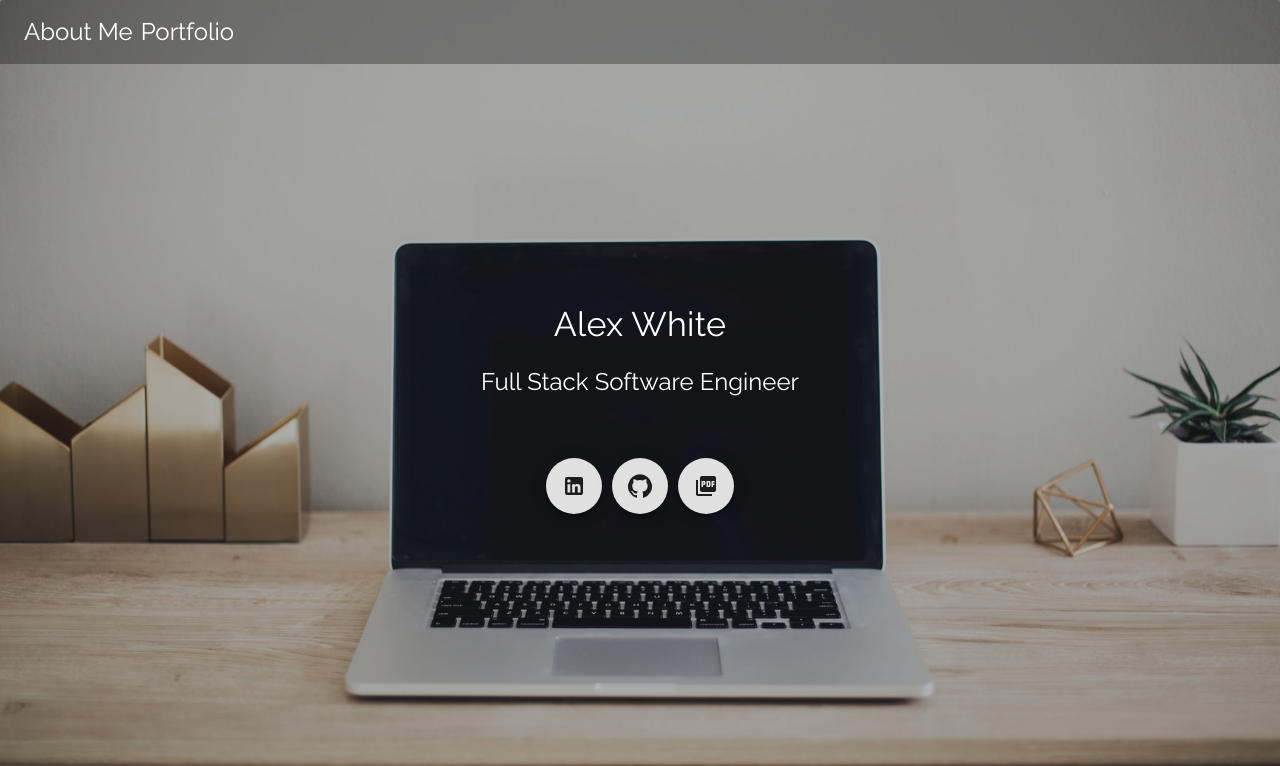
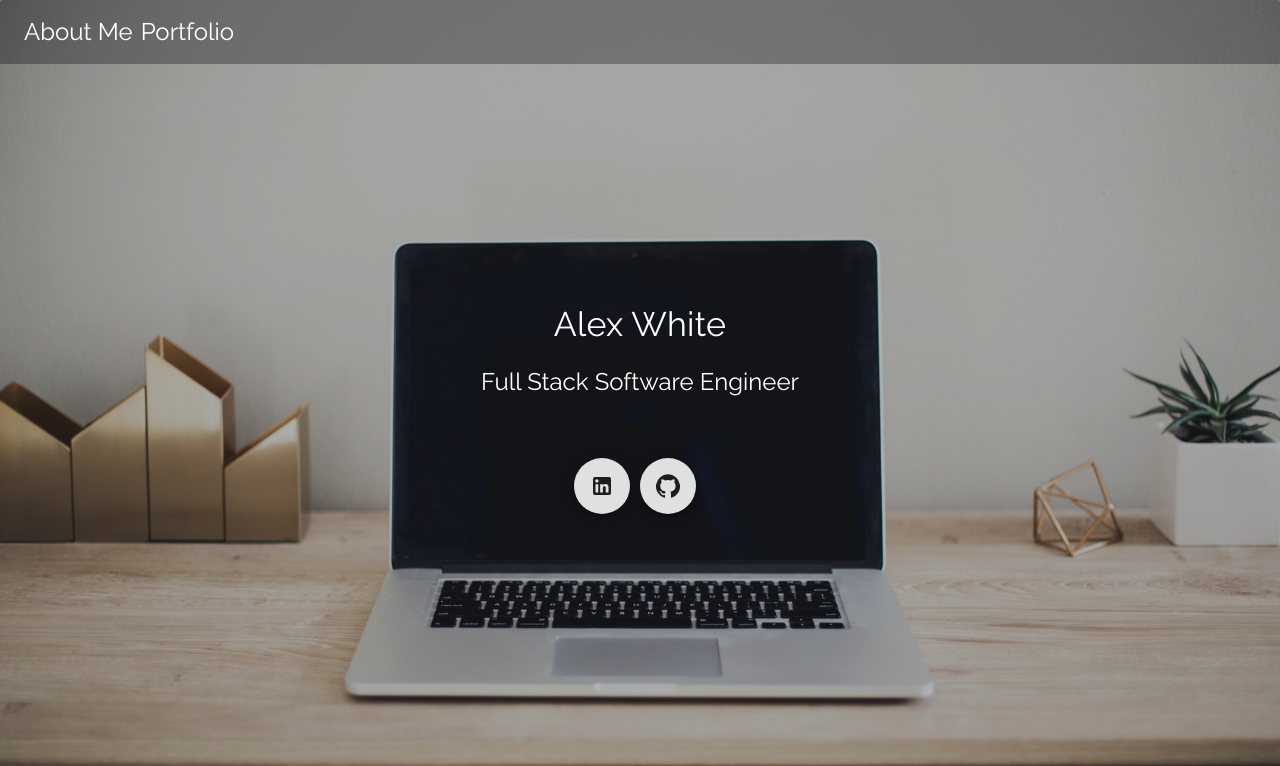
Before and after one commit to Alexlloydwhite/portfolio, a React (Create React App) app: page / in a window 1280 px wide. Shown: the top 766 px of the page. Built offline with nearby package versions, Linux system fonts and the light colour scheme.

Commit message:
removed resume link, need to debug

```diff
--- a/src/App.js
+++ b/src/App.js
@@ -184,7 +184,7 @@ export default function App() {
                           <GitHubIcon />
                         </Fab>
                       </Tooltip>
-                      <Tooltip
+                      {/* <Tooltip
                         title="Resume"
                         arrow
                         TransitionComponent={Zoom}
@@ -194,7 +194,7 @@ export default function App() {
                         >
                           <PictureAsPdfIcon />
                         </Fab>
-                      </Tooltip>
+                      </Tooltip> */}
                     </div>
                   </div>
                 </Fade>
```
